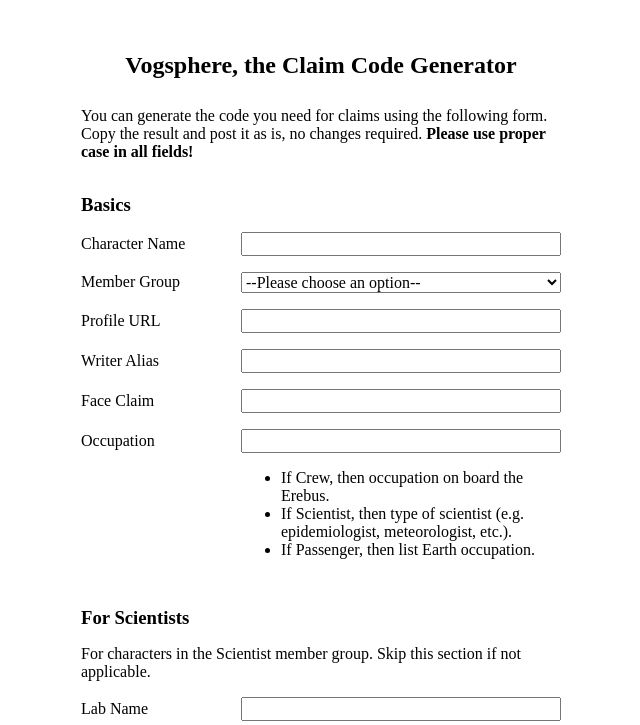
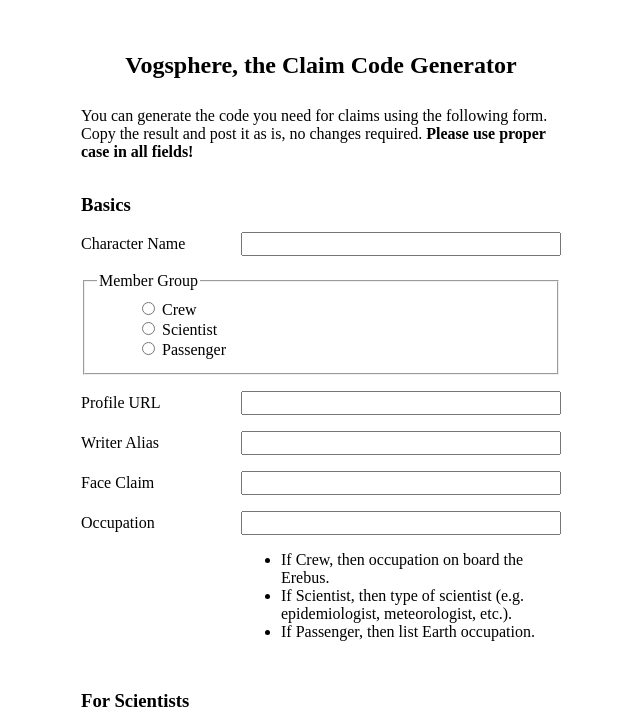
Before and after one commit to magratheaguide/vogsphere, a website: page src/vogsphere.html in a window 1280 px wide. Shown: the top 725 px of the page, without its empty margins (319-959 px from the left). Drawn offline with Linux system fonts and the light colour scheme.

Commit message:
Use radio buttons instead of drop down for group #15
Change to radio buttons Member group field using class --minimal and unorder listing

```diff
--- a/src/vogsphere.html
+++ b/src/vogsphere.html
@@ -15,15 +15,33 @@
             <input id="vogsphere__character-name" name="characterName" type="text" required>
         </div>
 
-        <div class="__input-group">
-            <label for="vogsphere__member-group">Member Group</label>
-            <select id="vogsphere__member-group" name="memberGroup" required>
-                <option value="">--Please choose an option--</option>
-                <option value="crew">Crew</option>
-                <option value="scientist">Scientist</option>
-                <option value="passenger">Passenger</option>
-            </select>
-        </div>
+        <!--Added radio buttons for member-group selection-->
+        <fieldset>
+            <legend>
+                Member Group
+            </legend>
+            <!--Selected class minimal to continue same format below-->
+            <ul class="--minimal">
+                <li>
+                    <label for="vogsphere__member-group">
+                        <input type="radio" name="memberGroup" value="crew" id="crew">
+                        Crew
+                    </label>
+                </li>
+                <li>
+                    <label for="vogsphere__member-group">
+                        <input type="radio" name="memberGroup" value="scientist" id="scientist">
+                        Scientist
+                    </label>
+                </li>
+                <li>
+                    <label for="vogsphere__member-group">
+                        <input type="radio" name="memberGroup" value="passenger" id="passenger">
+                        Passenger
+                    </label>
+                </li>
+            </ul>
+        </fieldset>
 
         <div class="__input-group">
             <label for="vogsphere__profile-url">Profile URL</label>
```
